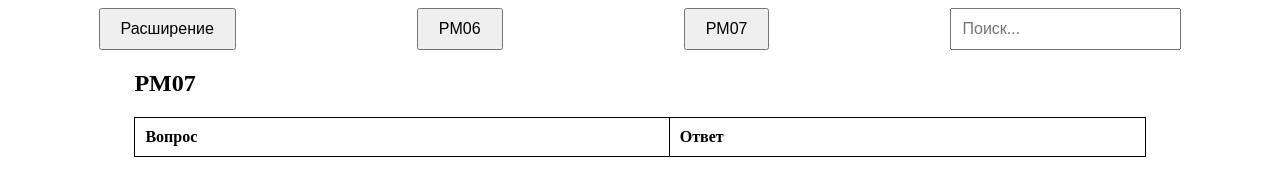
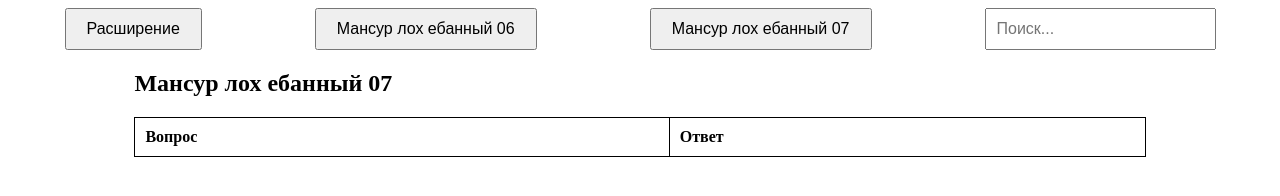
Before and after one commit to LordSuslikus/LordSuslikus.github.io, a plain HTML site: page index.html in a window 1280 px wide. Drawn offline with Linux system fonts and the light colour scheme.

Commit message:
Update index.html

```diff
--- a/index.html
+++ b/index.html
@@ -10,14 +10,14 @@
 
 <div class="top-bar">
     <button id="download-extension-btn">Расширение</button>
-    <button onclick="showTable('PM02')">PM06</button>
-    <button onclick="showTable('PM04')">PM07</button>
+    <button onclick="showTable('PM02')">Мансур лох ебанный 06</button>
+    <button onclick="showTable('PM04')">Мансур лох ебанный 07</button>
     <input type="text" id="search-input" placeholder="Поиск..." oninput="searchQuestions()">
 </div>
 
 <div class="container">
     <div id="PM02-container" class="table-container">
-        <h2>PM06</h2>
+        <h2>Мансур лох ебанный 06</h2>
         <table id="PM02-table" border="1">
             <thead>
                 <tr>
@@ -32,7 +32,7 @@
     </div>
 
     <div id="PM04-container" class="table-container" style="display: none;">
-        <h2>PM07</h2>
+        <h2>Мансур лох ебанный 07</h2>
         <table id="PM04-table" border="1">
             <thead>
                 <tr>
```
